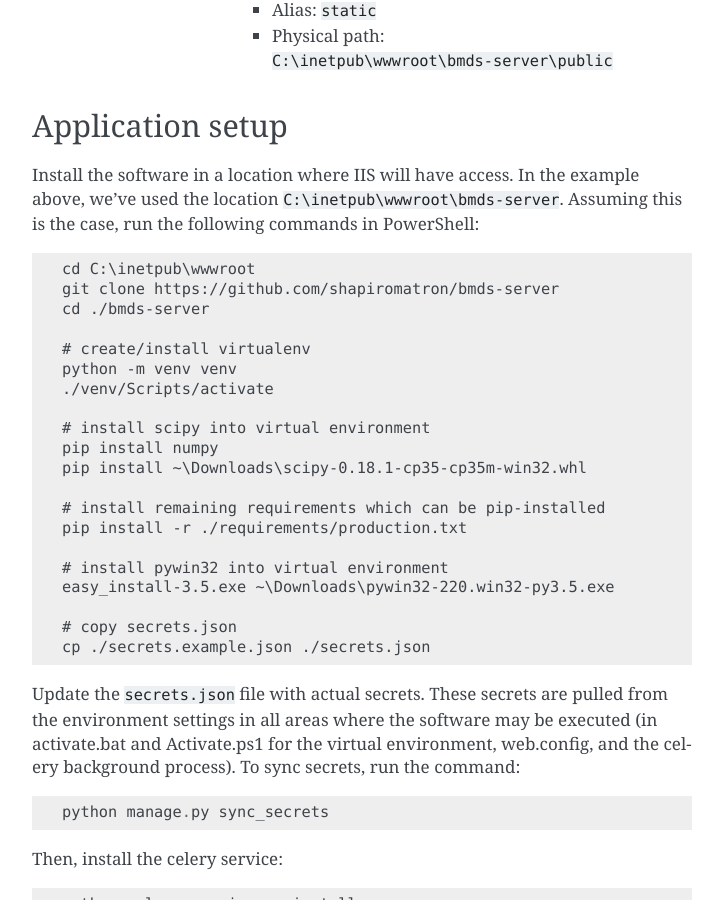
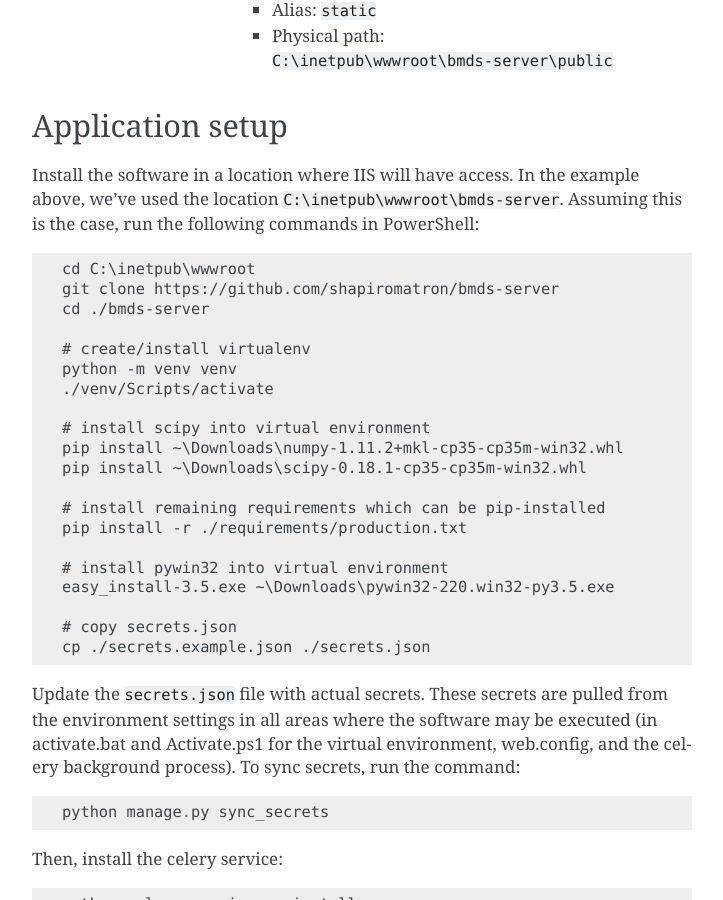
Before and after one commit to shapiromatron/bmds-server, a Sphinx documentation site: the page built from docs/deploying.rst, in a window 1280 px wide and 900 px high, scrolled down 1929 px. Shown: the whole window, without its empty margins (388-1111 px from the left). Built offline with Sphinx 7.4.7, drawn with Linux system fonts in a browser that asks for light colours; some of the changed text lies outside the part shown.

Commit message:
use correct numpy for windows deploy

```diff
--- a/docs/deploying.rst
+++ b/docs/deploying.rst
@@ -23,8 +23,8 @@ Installation requirements
         - install launcher for  all users, add to PATH
     - Enable python to be used (run terminal as administrator):
         ``Set-ExecutionPolicy Unrestricted``
-    - Download the appropriate `pywin32`_ library (we will install later in a virtual environment)
-    - Download the appropriate `scipy`_ library (we can't pip-install this one directly)
+    - Download `pywin32`_ library (we will install later in a virtual environment)
+    - Download `numpy+MKL`_ and `scipy`_ library (we can't pip-install directly)
 - Git_
     - v2.10.2 or higher
     - 64-bit version
@@ -45,6 +45,7 @@ Installation requirements
 
 .. _Python: https://www.python.org/downloads/
 .. _pywin32: https://sourceforge.net/projects/pywin32/
+.. _`numpy+MKL`: http://www.lfd.uci.edu/~gohlke/pythonlibs/
 .. _scipy: http://www.lfd.uci.edu/~gohlke/pythonlibs/
 .. _Git: https://git-scm.com/download/win
 .. _Erlang: http://www.erlang.org/downloads
@@ -84,7 +85,7 @@ Install the software in a location where IIS will have access. In the example ab
     ./venv/Scripts/activate
 
     # install scipy into virtual environment
-    pip install numpy
+    pip install ~\Downloads\numpy‑1.11.2+mkl‑cp35‑cp35m‑win32.whl
     pip install ~\Downloads\scipy‑0.18.1‑cp35‑cp35m‑win32.whl
 
     # install remaining requirements which can be pip-installed
```
